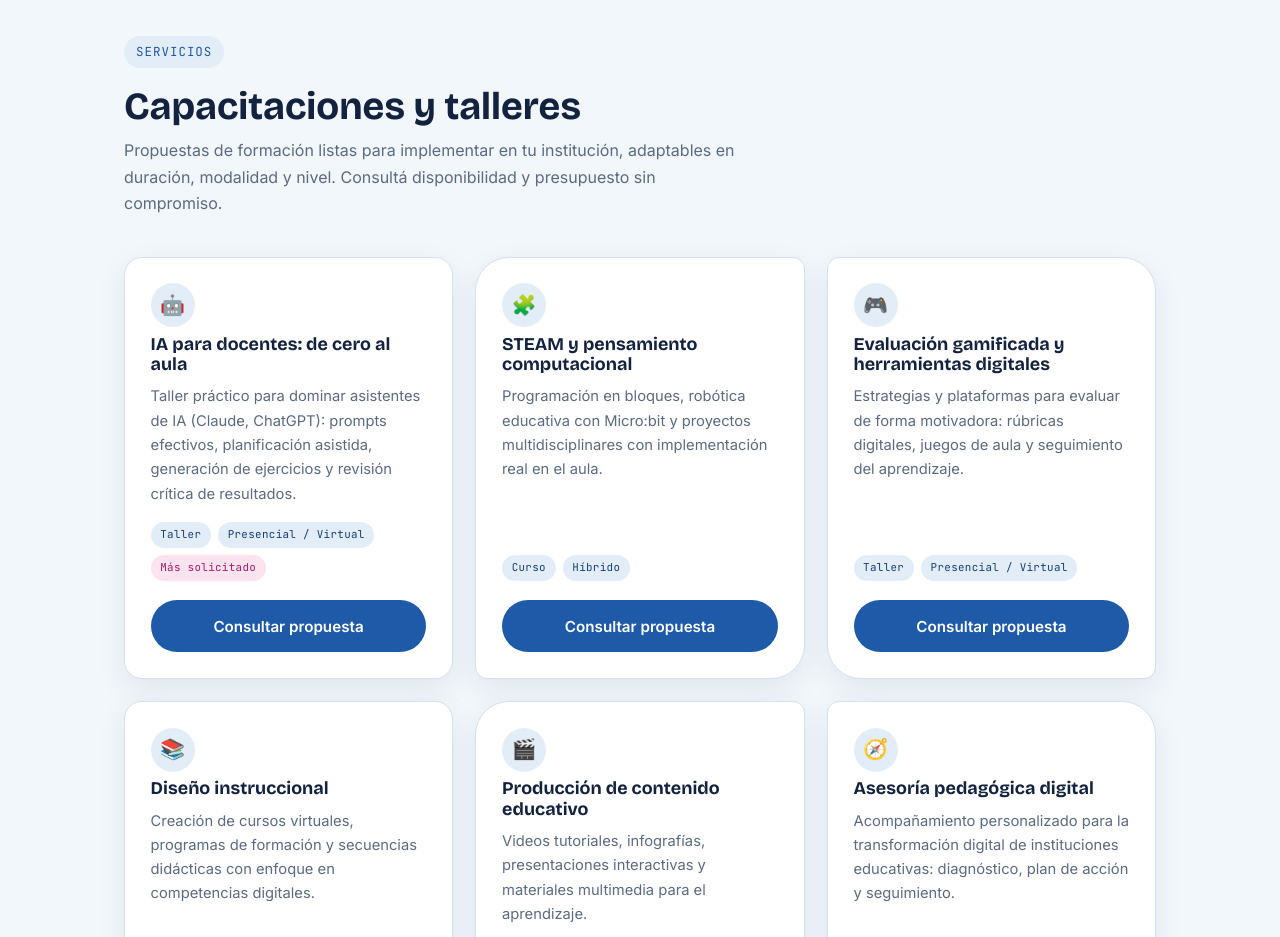
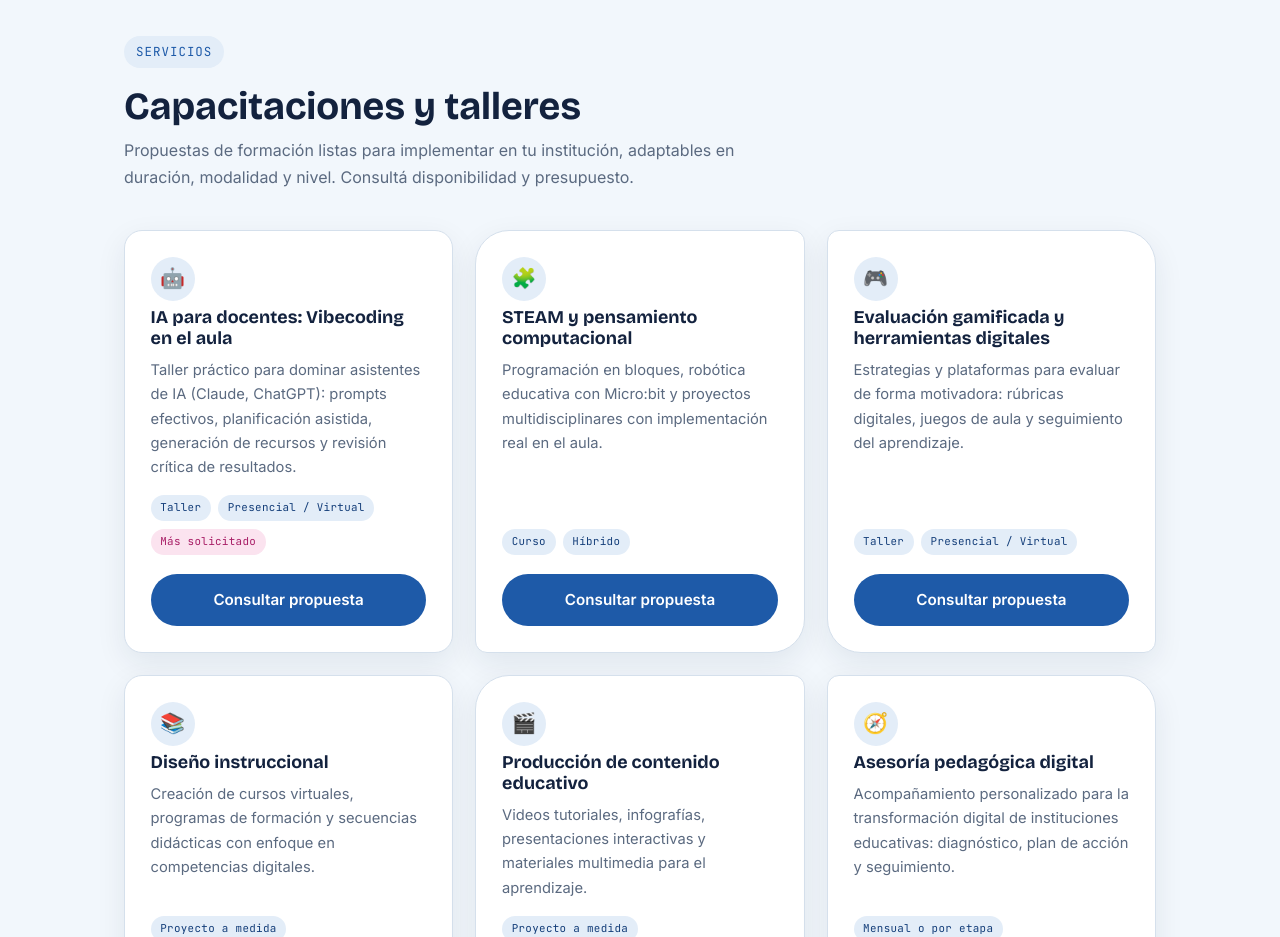
Before and after one commit to rosinabastidas-glitch/formacion-tic, a plain HTML site: page index.html in a window 1280 px wide. Shown: the part 1720-2657 px from the top of the page. Drawn offline with nearby package versions, Linux system fonts and the light colour scheme.

Commit message:
Update index.html

```diff
--- a/index.html
+++ b/index.html
@@ -421,12 +421,12 @@
   <div class="wrap">
     <span class="eyebrow">Servicios</span>
     <h2 class="section-title">Capacitaciones y talleres</h2>
-    <p class="section-intro">Propuestas de formación listas para implementar en tu institución, adaptables en duración, modalidad y nivel. Consultá disponibilidad y presupuesto sin compromiso.</p>
+    <p class="section-intro">Propuestas de formación listas para implementar en tu institución, adaptables en duración, modalidad y nivel. Consultá disponibilidad y presupuesto.</p>
     <div class="cards">
       <div class="card">
         <div class="icon-circle">🤖</div>
-        <h3>IA para docentes: de cero al aula</h3>
-        <p>Taller práctico para dominar asistentes de IA (Claude, ChatGPT): prompts efectivos, planificación asistida, generación de ejercicios y revisión crítica de resultados.</p>
+        <h3>IA para docentes: Vibecoding en el aula</h3>
+        <p>Taller práctico para dominar asistentes de IA (Claude, ChatGPT): prompts efectivos, planificación asistida, generación de recursos y revisión crítica de resultados.</p>
         <div class="tag-row"><span class="tag">Taller</span><span class="tag">Presencial / Virtual</span><span class="tag warn">Más solicitado</span></div>
         <a class="btn btn-primary" href="mailto:lic.rosinabastidas@gmail.com?subject=Consulta%20%E2%80%94%20Taller%20IA%20para%20docentes">Consultar propuesta</a>
       </div>
```
